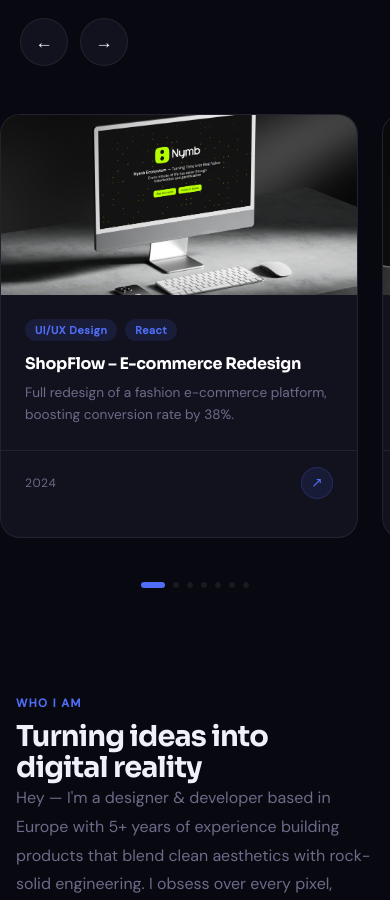
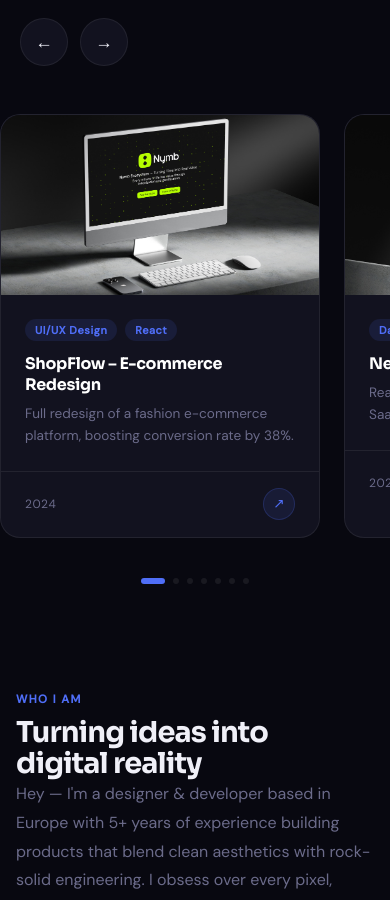
Before and after one commit to nelu11221/portfolio, a React (Create React App) app: page / in a window 390 px wide. Shown: the part 994-1894 px from the top of the page. Built offline with nearby package versions, Linux system fonts and the light colour scheme.

Commit message:
Ready for deployment

```diff
--- a/src/App.css
+++ b/src/App.css
@@ -490,7 +490,6 @@ body {
   -webkit-overflow-scrolling: touch;
   scrollbar-width: none;
   cursor: grab;
-  padding-bottom: 4px;
   width: 100%;
 }
 
@@ -498,21 +497,12 @@ body {
 .slider-track-wrapper:active { cursor: grabbing; }
 
 .slider-track {
-  display: flex;
+  display: inline-flex;
   gap: 24px;
-  padding: 0 60px;    /* desktop: show multiple cards */
-}
-
-/* Mobile: center single card */
-@media (max-width: 768px) {
-  .slider-track {
-    padding: 0 !important;
-  }
-  .slider-track::before,
-  .slider-track::after {
-    content: '';
-    flex: 0 0 calc((100vw - 280px) / 2);
-  }
+  /* side padding = (viewport - cardWidth) / 2 so first card is centered */
+  padding-left:  max(60px, calc((100% - 320px) / 2));
+  padding-right: max(60px, calc((100% - 320px) / 2));
+  box-sizing: content-box;
 }
 
 /* ─── PROJECT CARD ─── */
@@ -2313,7 +2303,6 @@ body {
   .navbar { padding: 16px 24px; }
   .hero { padding: 100px 24px 80px; }
   .slider-header { padding: 0 24px; }
-  .slider-track { padding: 0 24px; }
   .services-grid { grid-template-columns: 1fr 1fr; }
   .about-inner { grid-template-columns: 1fr; gap: 60px; }
   .process-layout { grid-template-columns: 1fr; gap: 48px; }
@@ -2359,7 +2348,6 @@ body {
   .slider-section { padding: 60px 0; }
   .slider-header { padding: 0 20px; flex-direction: column; align-items: flex-start; gap: 16px; }
   .slider-controls { align-self: flex-start; margin-top: 4px; }
-  .project-card { flex: 0 0 calc(100vw - 48px); max-width: 380px; }
   .card-title { font-size: 1rem; }
 
   /* About */
@@ -2422,7 +2410,6 @@ body {
   .faq-section,
   .contact-section { padding: 48px 16px; }
   .footer { padding: 40px 16px 20px; }
-  .project-card { flex: 0 0 calc(100vw - 32px); }
   .testi-stats-row { gap: 10px; }
   .testi-stat { flex: 0 0 100%; text-align: center; }
   .cs-meta-row { grid-template-columns: 1fr 1fr; }
```
